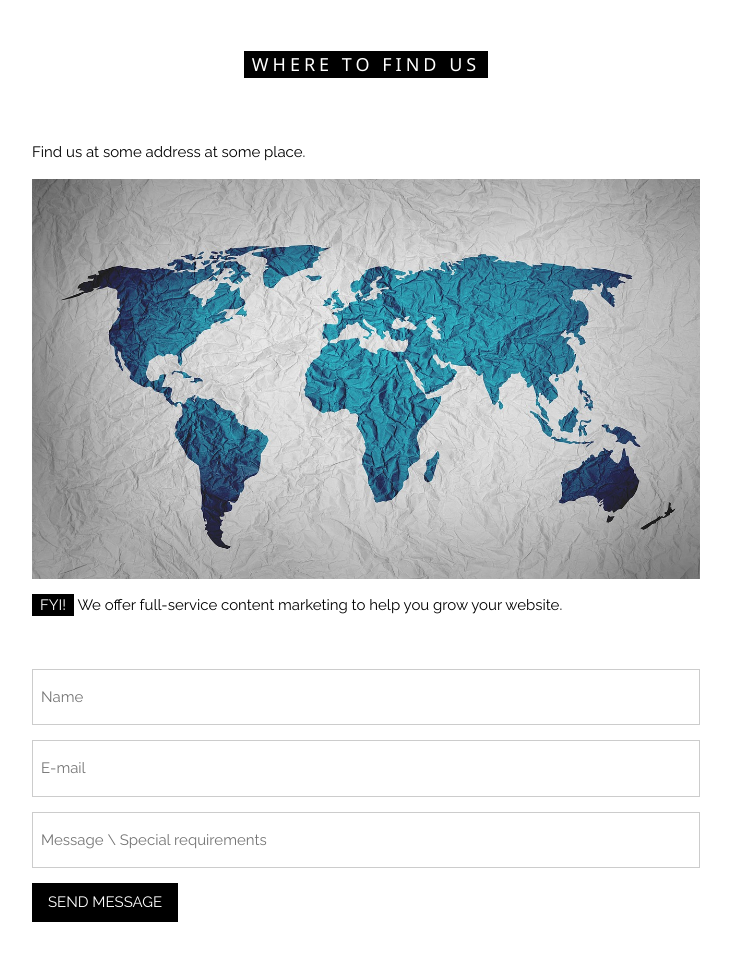
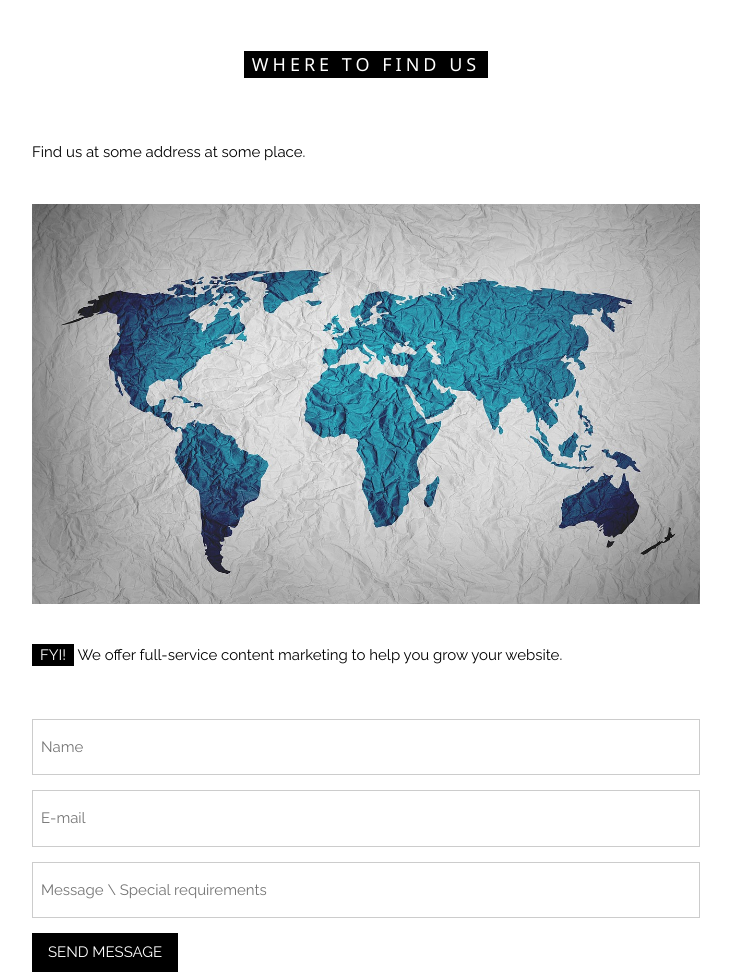
Before and after one commit to amazingleprechaun/content, a plain HTML site: page index.html in a window 1280 px wide. Shown: the part 1540-2516 px from the top of the page, without its empty margins (274-1005 px from the left). Drawn offline with nearby package versions, Linux system fonts and the light colour scheme.

Commit message:
Update index.html

```diff
--- a/index.html
+++ b/index.html
@@ -125,7 +125,7 @@ h1 {letter-spacing: 6px}
   <div class="w3-content" style="max-width:700px">
     <h5 class="w3-center w3-padding-48"><span class="w3-tag w3-wide">WHERE TO FIND US</span></h5>
     <p>Find us at some address at some place.</p>
-    <img src="map-of-the-world-2401458_1280.jpg" alt="Map of Office Location" class="w3-image">
+    <img src="map-of-the-world-2401458_1280.jpg" style="margin: 25px 0;" alt="Map of Office Location" class="w3-image">
 
     <p><span class="w3-tag">FYI!</span> We offer full-service content marketing to help you grow your website.</p>
 <br>
```
